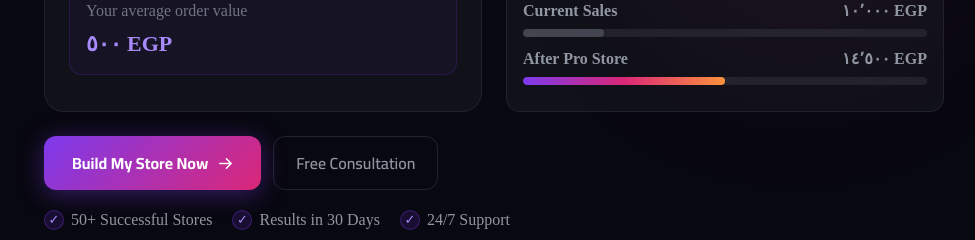
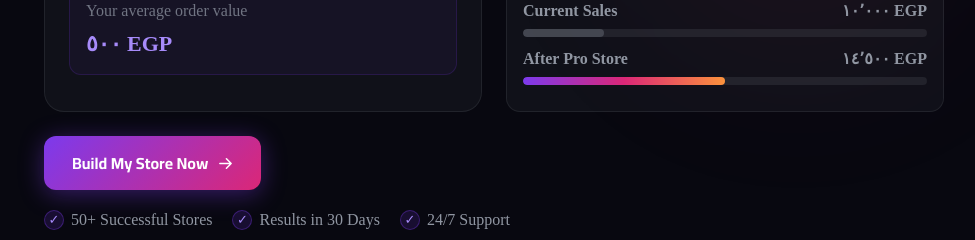
Before and after one commit to mahmou9d/NextProfile, a Next.js app: page /en in a window 1280 px wide. Shown: the part 880-1120 px from the top of the page, without its empty margins (146-1121 px from the left). Built offline with nearby package versions, Linux system fonts and the light colour scheme.

Commit message:
first commit

```diff
--- a/src/components/Hero.tsx
+++ b/src/components/Hero.tsx
@@ -315,7 +315,7 @@ const HeroROI = () => {
 
           {/* ── CTAs ── */}
           <div className="roi-ctas">
-            <a href={`${localePrefix}/contact`} className="roi-btn-main">
+            <a href={`${localePrefix}#contact`} className="roi-btn-main">
               {isArabic ? "ابني متجرك دلوقتي" : "Build My Store Now"}
               <svg
                 width="15"
@@ -336,9 +336,9 @@ const HeroROI = () => {
                 />
               </svg>
             </a>
-            <a href={`${localePrefix}#contact`} className="roi-btn-sec">
+            {/* <a href={`${localePrefix}#contact`} className="roi-btn-sec">
               {isArabic ? "استشارة مجانية" : "Free Consultation"}
-            </a>
+            </a> */}
           </div>
 
           <div className="roi-trust">
```
